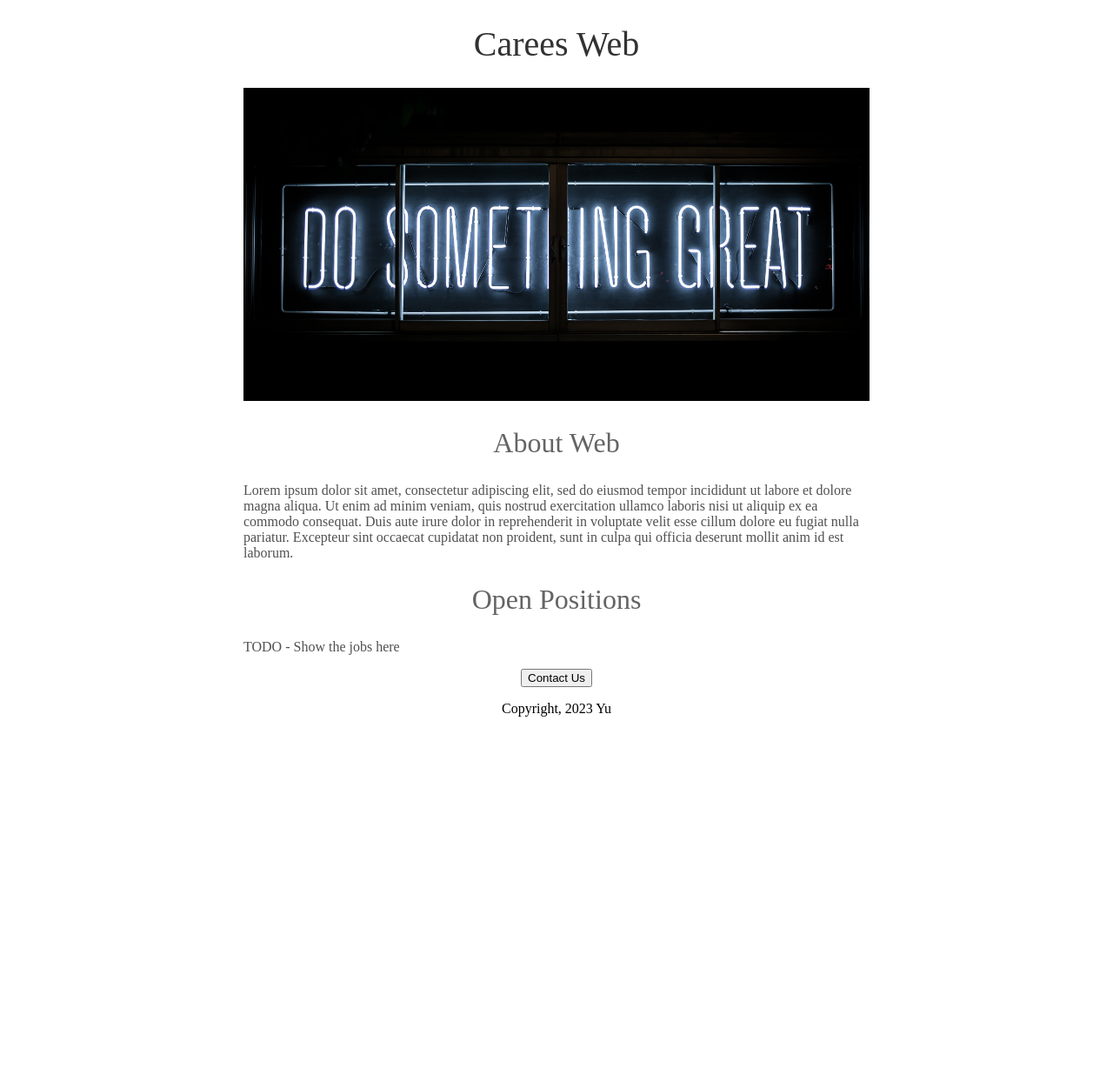
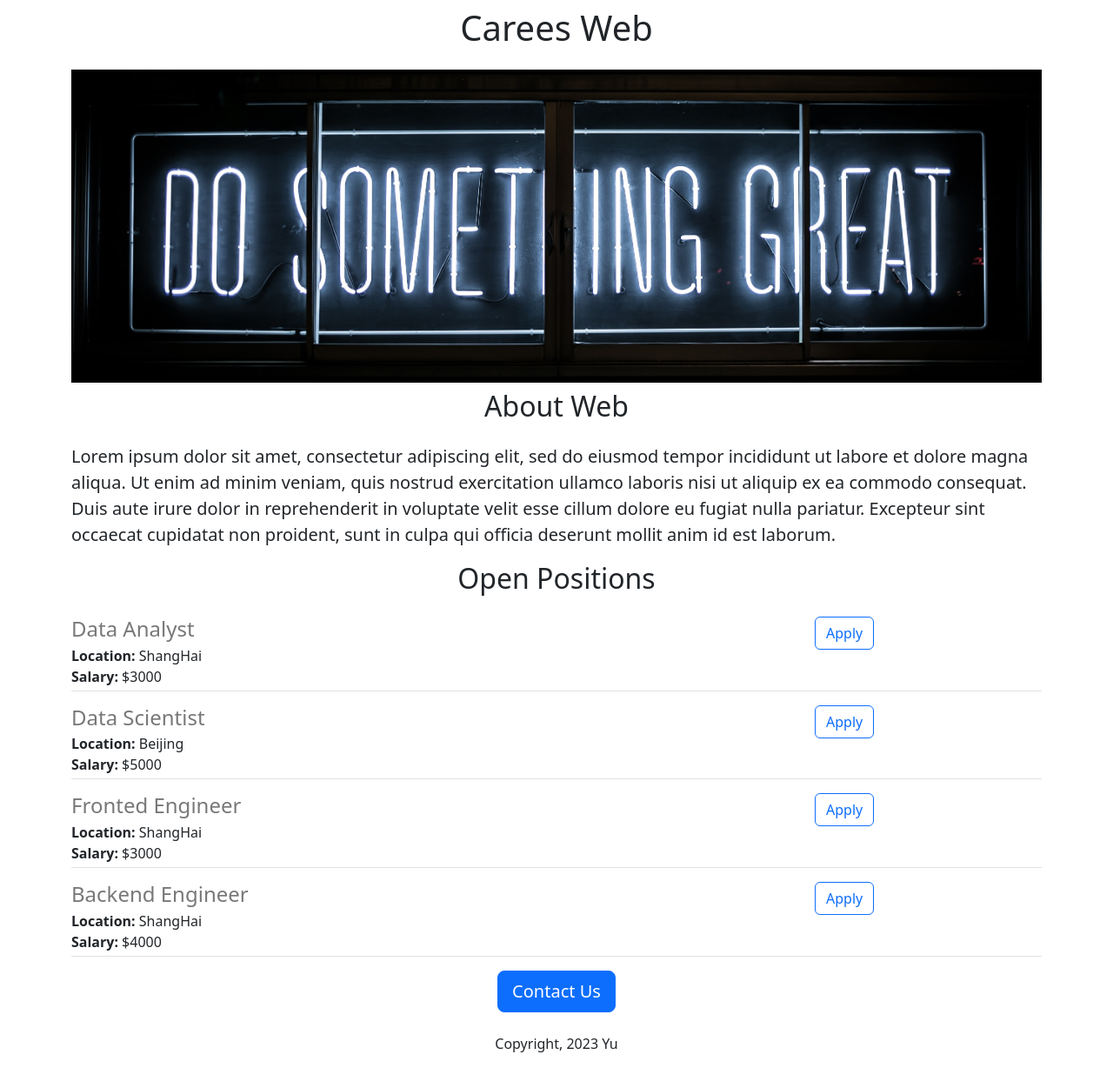
Before and after one commit to Amuge/careers-website, a Flask app: page / in a window 1280 px wide. Shown: the whole page at 87% size. Before the commit the page ends 824 px from the top, so only its background shows below. Run offline with Flask 2, Linux system fonts and the light colour scheme.

Commit message:
render dynamic data using Jinja template tags

```diff
--- a/app.py
+++ b/app.py
@@ -2,9 +2,36 @@ from flask import Flask,render_template
 
 app = Flask(__name__)
 
+JOBS = [
+    {
+        'id':1,
+        'title': 'Data Analyst',
+        'location':'ShangHai',
+        'salary':'$3000'
+    },
+    {
+        'id':2,
+        'title': 'Data Scientist',
+        'location':'Beijing',
+        'salary':'$5000'
+    },
+    {
+        'id':3,
+        'title': 'Fronted Engineer',
+        'location':'ShangHai',
+        'salary':'$3000'
+    },
+    {
+        'id':4,
+        'title': 'Backend Engineer',
+        'location':'ShangHai',
+        'salary':'$4000'
+    }
+]
+
 @app.route("/")
 def hello_world():
-    return render_template('home.html')
+    return render_template('home.html',jobs=JOBS)
 
 if __name__ == "__main__":
     app.run(host='0.0.0.0',debug=True)
--- a/templates/home.html
+++ b/templates/home.html
@@ -2,46 +2,26 @@
 <html>
     <head>
         <title>Careers Web</title>
+        <meta charset="utf-8">
+        <meta name="viewport" content="width=device-width, initial-scale=1">
+        <link href="https://cdn.jsdelivr.net/npm/bootstrap@5.3.0-alpha1/dist/css/bootstrap.min.css"
+            rel="stylesheet"
+            integrity="sha384-GLhlTQ8iRABdZLl6O3oVMWSktQOp6b7In1Zl3/Jr59b6EGGoI1aFkw7cmDA6j6gD"
+            crossorigin="anonymous">
         <style>
-            h1 {
-                font-size: 40px;
-                font-family: 'Times New Roman', Times, serif;
-                font-weight: normal;
-                color:rgb(50,50,50);
-                text-align:center;
-            }
-
             #banner {
+                height: 360px;
                 width: 100%;
-                height: 360px;
                 object-fit: cover;
-            }
-
-            h2 {
-                font-family: 'Times New Roman', Times, serif;
-                font-size: 32px;
-                color: rgb(100,100,100);
-                text-align: center;
-                font-weight: normal;
-            }
-
-            .bodytext {
-                font-family: 'Times New Roman', Times, serif;
-                color: rgb(80,80,80);
-            }
-
-            #container {
-                max-width: 720px;
-                margin:0 auto 0 auto;
             }
         </style>
     </head>
     <body>
-        <div id="container">
-            <h1>Carees Web</h1>
-            <img id="banner"src="http://192.168.1.132:5000/static/career.jpg" height="320">
-            <h2>About Web</h2>
-            <p class="bodytext">Lorem ipsum dolor sit amet, consectetur adipiscing elit,
+        <div class="container">
+            <h1 class="text-center mt-2 mb-4">Carees Web</h1>
+            <img class="img-fluid" id="banner" src="http://192.168.1.132:5000/static/career.jpg" height="320">
+            <h2 class="text-center mt-2 mb-4">About Web</h2>
+            <p class="lead">Lorem ipsum dolor sit amet, consectetur adipiscing elit,
                 sed do eiusmod tempor incididunt ut labore et dolore magna aliqua.
                 Ut enim ad minim veniam, quis nostrud exercitation ullamco laboris nisi ut
                 aliquip ex ea commodo consequat. Duis aute irure dolor in reprehenderit in
@@ -49,11 +29,15 @@
                 Excepteur sint occaecat cupidatat non proident, sunt in culpa qui
                 officia deserunt mollit anim id est laborum.
             </p>
-            <h2>Open Positions</h2>
-            <p class="bodytext">TODO - Show the jobs here</p>
-            <div style="text-align: center;">
-                <button>Contact Us</button>
-                <p>Copyright, 2023 Yu</p>
+            <h2 class="text-center mt-2 mb-4">Open Positions</h2>
+            <p>
+                {% for job in jobs %}
+                    {% include 'jobitem.html' %}
+                {% endfor %}
+            </p>
+            <div class="text-center">
+                <button class="btn btn-primary btn-lg">Contact Us</button>
+                <p class="mt-4">Copyright, 2023 Yu</p>
             </div>
         </div>
     </body>
--- /dev/null
+++ b/templates/jobitem.html
@@ -0,0 +1,21 @@
+<div style="margin-bottom: 16px; padding-bottom: 4px;" class="border-bottom">
+    <div class="row">
+        <div class="col-9">
+            <h4 style="color:rgb(120,120,120);
+                        margin-bottom:4px">
+                {{job['title']}}
+            </h4>
+            <div>
+                <b>Location:</b> {{job['location']}}
+            </div>
+            {% if 'salary' in job %}
+            <div>
+                <b>Salary:</b> {{job['salary']}}
+            </div>
+            {% endif %}
+        </div>
+        <div class="col-3">
+            <button type="button" class="btn btn-outline-primary">Apply</button>
+        </div>
+    </div>
+</div>
```
